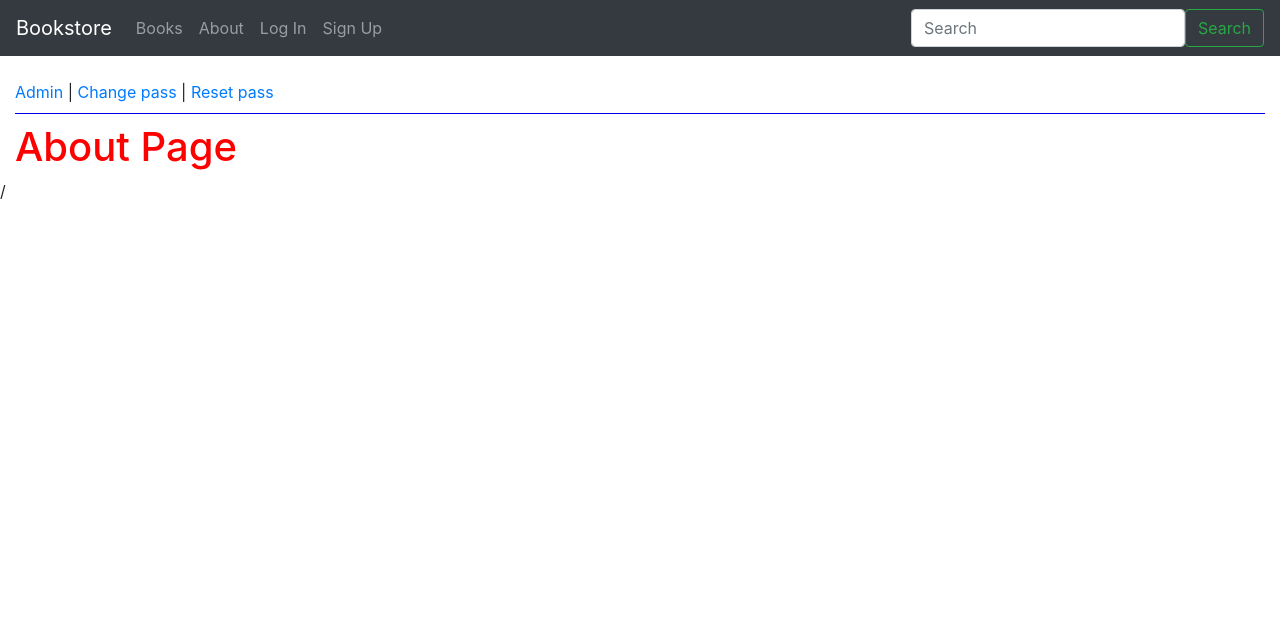
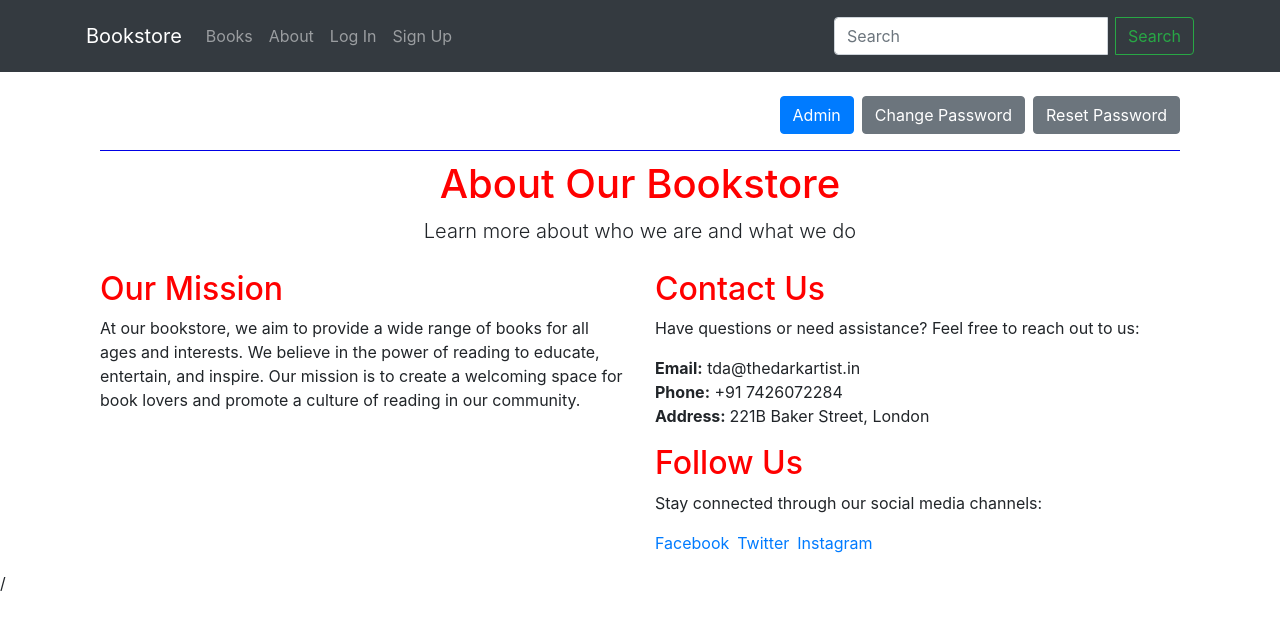
Before and after one commit to IAmKushagraSharma/Bookstore, a Django app: page /about/ in a window 1280 px wide. Shown: the top 630 px of the page. Run offline with Django 4.2, Linux system fonts and the light colour scheme; parts of the project's set-up code (start-up, migrations or seed data) failed here and were passed over.

Commit message:
Refactored UI a bit

```diff
--- a/templates/_base.html
+++ b/templates/_base.html
@@ -1,6 +1,6 @@
 {% load static %}
 
-<!DOCTYPE html>
+<!doctype html>
 <html lang="en">
   <head>
     <!-- Required meta tags -->
@@ -24,6 +24,7 @@
 
   <body>
     <nav class="navbar navbar-expand-lg navbar-dark bg-dark">
+      <div class="navbar navbar-expand-lg container">
         <a class="navbar-brand" href="{% url 'home' %}">Bookstore</a>
         <button
           class="navbar-toggler"
@@ -60,24 +61,32 @@
           </ul>
         </div>
         <form
-          class="form-inline  my-2 my-lg-0"
+          class="form-inline my-2 my-lg-0"
           action="{% url 'search_results' %}"
           method="get"
         >
+          <div class="input-group">
             <input
-            class="form-control me-2"
+              class="form-control mr-2"
               type="search"
               name="q"
               placeholder="Search"
-            aria-\
-            label="Search"
+              aria-label="Search"
+              required
             />
-          <button class="btn btn-outline-success" type="submit">Search</button>
+            <div class="input-group-append">
+              <button class="btn btn-outline-success" type="submit">
+                Search
+              </button>
+            </div>
+          </div>
         </form>
+      </div>
     </nav>
 
-
+    <div class="container">
     {% block content %} {% endblock content %}
+    </div>
 
     <!-- Optional JavaScript -->
     <script src="{% static 'js/base.js' %}"></script>
--- a/templates/about.html
+++ b/templates/about.html
@@ -1,21 +1,60 @@
 {% extends '_base.html' %}
-
 {% block title %}About{% endblock title %}
 
 {% block content %}
-
-
-<div class="container-fluid mt-4" >
-    <a href="{% url 'admin:index' %}">Admin</a>
-    | <a href="{% url 'account_change_password' %}">Change pass</a>
-    | <a href="{% url 'account_reset_password' %}">Reset pass</a>
-    <hr>
-
-    <h1> About Page </h1>
-
-
-
+<div class="container-fluid mt-4">
+  <div class="d-flex justify-content-end mb-3">
+    <a href="{% url 'admin:index' %}" class="btn btn-primary me-2">Admin</a>
+    <a href="{% url 'account_change_password' %}" class="btn btn-secondary mx-2"
+      >Change Password</a
+    >
+    <a href="{% url 'account_reset_password' %}" class="btn btn-secondary"
+      >Reset Password</a
+    >
+  </div>
+  <hr />
+  <div class="text-center mb-4">
+    <h1>About Our Bookstore</h1>
+    <p class="lead">Learn more about who we are and what we do</p>
+  </div>
+  <div class="row">
+    <div class="col-md-6">
+      <h2>Our Mission</h2>
+      <p>
+        At our bookstore, we aim to provide a wide range of books for all ages
+        and interests. We believe in the power of reading to educate, entertain,
+        and inspire. Our mission is to create a welcoming space for book lovers
+        and promote a culture of reading in our community.
+      </p>
+    </div>
+    <div class="col-md-6">
+      <h2>Contact Us</h2>
+      <p>Have questions or need assistance? Feel free to reach out to us:</p>
+      <ul class="list-unstyled">
+        <li><strong>Email:</strong> tda@thedarkartist.in</li>
+        <li><strong>Phone:</strong> +91 7426072284</li>
+        <li><strong>Address: </strong> 221B Baker Street, London</li>
+      </ul>
+      <h2>Follow Us</h2>
+      <p>Stay connected through our social media channels:</p>
+      <ul class="list-unstyled d-flex gap-4">
+        <li class="me-3">
+          <a href="" class="text-decoration-none"
+            ><i class="bi bi-facebook"></i> Facebook</a
+          >
+        </li>
+        <li class="me-3">
+          <a href="https://wwww.twitter.com/0xthedarkartist" class="text-decoration-none mx-2"
+            ><i class="bi bi-twitter"></i> Twitter</a
+          >
+        </li>
+        <li>
+          <a href="https://www.instagram.com/0xdummy/" class="text-decoration-none"
+            ><i class="bi bi-instagram"></i> Instagram</a
+          >
+        </li>
+      </ul>
+    </div>
+  </div>
 </div>
-
-
 {% endblock content %}
--- a/templates/account/login.html
+++ b/templates/account/login.html
@@ -7,7 +7,7 @@
 {% block content %}
 
 
-<div class="container-fluid mt-4" >
+<div class="container mt-4" >
 
     <h2>Log In here...</h2>
     <br>
--- a/templates/account/signup.html
+++ b/templates/account/signup.html
@@ -7,7 +7,7 @@
 {% block content %}
 
 
-<div class="container-fluid mt-4" >
+<div class="container mt-4" >
 
     <h2>Sign up here...</h2>
     <br>
```
Also changed, not shown: templates/books/book_details.html (+22 -19 lines), templates/books/book_list.html (+24 -8 lines). Lines whose indentation alone changed are shown as unchanged.
